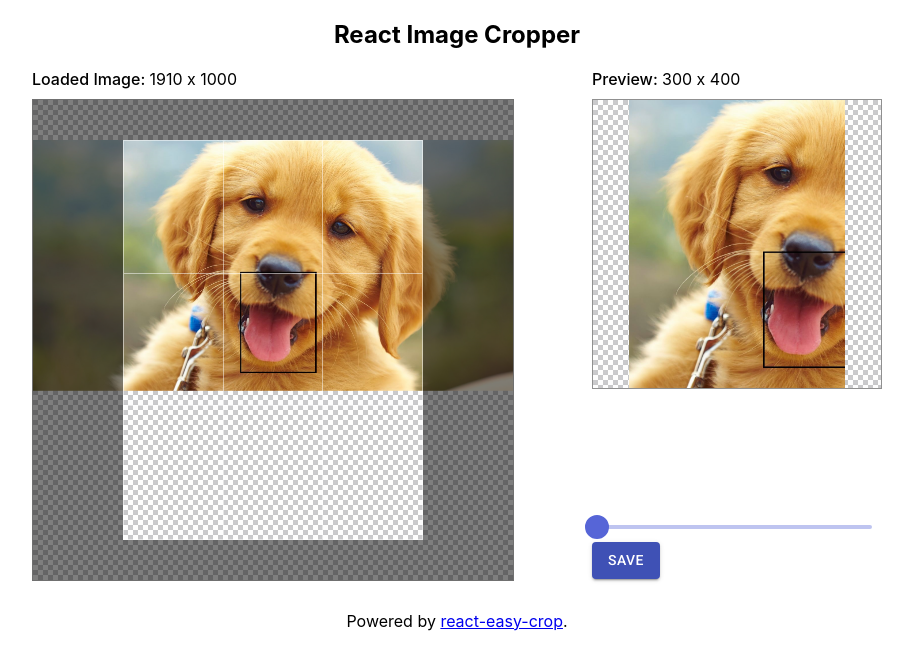
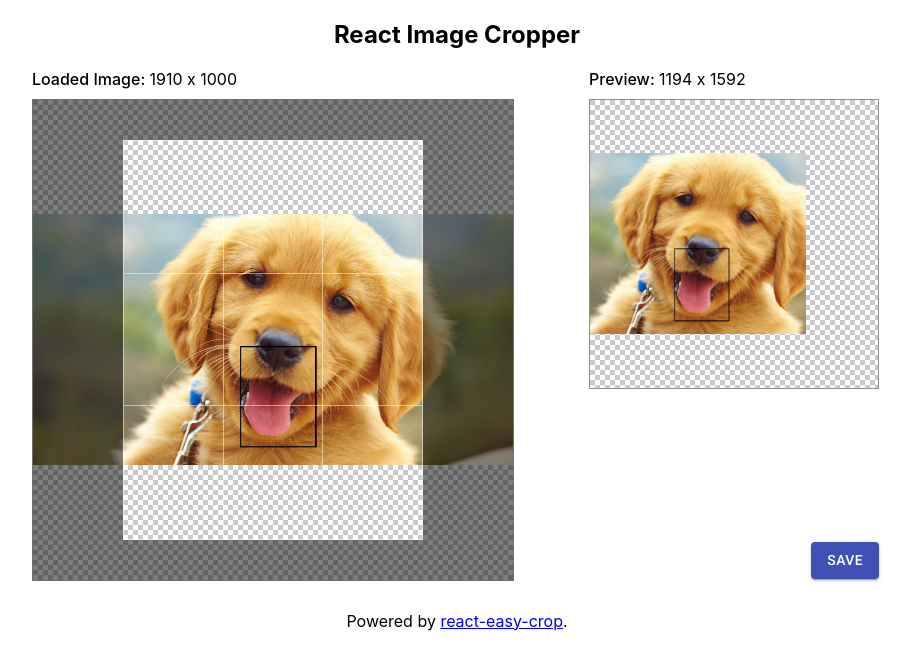
Before and after one commit to completejavascript/react-image-cropper, a React (Create React App) app: page / in a window 1280 px wide. Shown: the top 670 px of the page, without its empty margins (183-1096 px from the left). Built offline with nearby package versions, Linux system fonts and the light colour scheme.

Commit message:
Implement preview image with background position

```diff
--- a/src/App.js
+++ b/src/App.js
@@ -4,6 +4,7 @@ import { downloadBase64Image } from './utils/ImageHandler';
 import './App.scss';
 
 const imgURL = 'images/dog_1910x1000_test.jpeg';
+// const imgURL = 'images/dog_1000x1910_test.jpeg';
 // const imgURL = 'images/wall_paper_400x400.jpg';
 // const imgURL = 'images/apple-icon-144x144.png';
 // const imgURL = 'https://img.huffingtonpost.com/asset/5ab4d4ac2000007d06eb2c56.jpeg?cache=sih0jwle4e&ops=1910_1000';
--- a/src/components/ImageCrop/ImageCrop.js
+++ b/src/components/ImageCrop/ImageCrop.js
@@ -2,42 +2,11 @@ import React, { useState, useEffect } from 'react';
 import PropTypes from 'prop-types';
 import Cropper from 'react-easy-crop';
 import { Button } from '@material-ui/core';
-import { withStyles } from '@material-ui/core/styles';
-import Slider from '@material-ui/core/Slider';
 import { createImage, getCroppedImg } from '../../utils/ImageHandler';
 import './ImageCrop.scss';
 
 const LOADED_IMAGE_CONTAINER_SIZE = 480;
-const PREVIEW_CONTAINER_SIDE = 288;
-
-const PrettoSlider = withStyles({
-  root: {
-    color: '#5665d7',
-    height: 4,
-    width: '280px',
-    float: 'left',
-    marginLeft: '0px'
-  },
-  thumb: {
-    height: 24,
-    width: 24,
-    backgroundColor: 'currentColor',
-    border: '2px solid currentColor',
-    marginTop: -10,
-    marginLeft: -12,
-    '&:focus,&:hover,&$active': {
-      boxShadow: 'inherit'
-    }
-  },
-  track: {
-    height: 4,
-    borderRadius: 4
-  },
-  rail: {
-    height: 4,
-    borderRadius: 4
-  }
-})(Slider);
+const PREVIEW_CONTAINER_SIZE = 288;
 
 const Title = ({ text, width, height }) => (
   <div className="title-wrapper">
@@ -49,19 +18,61 @@ const Title = ({ text, width, height }) => (
   </div>
 );
 
+const PreviewImage = ({
+  largerPreviewSize,
+  croppedAreaPixels,
+  toWidth,
+  toHeight,
+  image
+}) => {
+  return (
+    <div
+      className="preview-background"
+      style={{
+        width: largerPreviewSize ? PREVIEW_CONTAINER_SIZE : toWidth,
+        height: largerPreviewSize ? PREVIEW_CONTAINER_SIZE : toHeight,
+        backgroundImage: `url('images/fake-transparent.png')`,
+        backgroundRepeat: 'repeat'
+      }}
+    >
+      {croppedAreaPixels && (
+        <div
+          className="image-preview"
+          style={{
+            backgroundImage: `url(${image})`,
+            width: croppedAreaPixels.width,
+            height: croppedAreaPixels.height,
+            backgroundPosition: `${-croppedAreaPixels.x}px ${-croppedAreaPixels.y}px`,
+            backgroundRepeat: 'no-repeat',
+            zoom: largerPreviewSize
+              ? PREVIEW_CONTAINER_SIZE /
+                Math.max(croppedAreaPixels.width, croppedAreaPixels.height)
+              : Math.min(
+                  toWidth / croppedAreaPixels.width,
+                  toHeight / croppedAreaPixels.height
+                )
+          }}
+        />
+      )}
+    </div>
+  );
+};
+
 const ImageCrop = props => {
   const { toWidth, toHeight, image, onCrop, minZoom, maxZoom } = props;
   const cropSize = {
     width: toWidth,
     height: toHeight
   };
+  const largerPreviewSize =
+    toWidth > PREVIEW_CONTAINER_SIZE || toHeight > PREVIEW_CONTAINER_SIZE;
+  let adaptZoomBase = 1;
 
   const [crop, setCrop] = useState({ x: 0, y: 0 });
   const [zoom, setZoom] = useState(1);
   const [rotation] = useState(0);
   const [aspect] = useState(toWidth / toHeight);
   const [loadedSize, setLoadedSize] = useState({ width: 0, height: 0 });
-  const [croppedImage, setCroppedImage] = useState(null);
   const [croppedAreaPixels, setCroppedAreaPixels] = useState(null);
 
   const onImageLoaded = imageSize => {
@@ -74,32 +85,34 @@ const ImageCrop = props => {
       );
     }
 
-    if (imageSize.naturalWidth > LOADED_IMAGE_CONTAINER_SIZE) {
-      setZoom(imageSize.naturalWidth / LOADED_IMAGE_CONTAINER_SIZE);
+    adaptZoomBase = Math.max(
+      imageSize.naturalWidth / LOADED_IMAGE_CONTAINER_SIZE,
+      imageSize.naturalHeight / LOADED_IMAGE_CONTAINER_SIZE
+    );
+
+    if (adaptZoomBase > 1) {
+      setZoom(adaptZoomBase);
+    } else {
+      adaptZoomBase = 1;
     }
   };
 
   const onCropComplete = (newCroppedArea, newCroppedAreaPixels) => {
-    console.log('onCropComplete', newCroppedArea, newCroppedArea);
-    if (!croppedAreaPixels) getCroppedImageToPreview(newCroppedAreaPixels);
+    console.log('onCropComplete', newCroppedArea, newCroppedAreaPixels, zoom);
     setCroppedAreaPixels(newCroppedAreaPixels);
   };
 
-  const onInteractionEnd = () => {
-    getCroppedImageToPreview();
-  };
-
-  const getCroppedImageToPreview = async currCroppedAreaPixels => {
-    const finalCroppedAreaPixels = currCroppedAreaPixels || croppedAreaPixels;
-
-    if (image && finalCroppedAreaPixels) {
+  const getCroppedImageToPreview = async () => {
+    if (image) {
       const croppedImage = await getCroppedImg(
         image,
-        finalCroppedAreaPixels,
+        croppedAreaPixels,
         rotation
       );
-      setCroppedImage(croppedImage);
+      return croppedImage;
     }
+
+    return null;
   };
 
   const getImageSize = async image => {
@@ -113,13 +126,9 @@ const ImageCrop = props => {
     }
   };
 
-  const handleZoomChange = (_, zoom) => {
-    console.log('zoom change', zoom);
-    setZoom(zoom);
-  };
-
-  const handleSave = () => {
+  const handleSave = async () => {
     if (onCrop) {
+      const croppedImage = await getCroppedImageToPreview();
       onCrop(croppedImage);
     }
   };
@@ -149,7 +158,7 @@ const ImageCrop = props => {
             onZoomChange={setZoom}
             onCropComplete={onCropComplete}
             onImageLoaded={onImageLoaded}
-            onInteractionEnd={onInteractionEnd}
+            restrictPosition={false}
             classes={{
               containerClassName: 'cropper-container',
               imageClassName: 'image',
@@ -160,49 +169,23 @@ const ImageCrop = props => {
       </div>
 
       <div className="preview">
-        <Title text="Preview" width={toWidth} height={toHeight} />
-        <div className="preview-container">
-          <div
-            className="preview-background"
-            style={{
-              width:
-                toWidth > PREVIEW_CONTAINER_SIDE ||
-                toHeight > PREVIEW_CONTAINER_SIDE
-                  ? PREVIEW_CONTAINER_SIDE
-                  : toWidth,
-              height:
-                toWidth > PREVIEW_CONTAINER_SIDE ||
-                toHeight > PREVIEW_CONTAINER_SIDE
-                  ? PREVIEW_CONTAINER_SIDE
-                  : toHeight,
-              backgroundImage: `url('images/fake-transparent.png')`,
-              backgroundRepeat: 'repeat'
-            }}
-          >
-            {croppedImage && (
-              <img
-                src={croppedImage}
-                alt="preview"
-                className="image-preview"
-                style={{
-                  width: '100%',
-                  height: '100%',
-                  objectFit: 'contain'
-                }}
+        {croppedAreaPixels && (
+          <Title
+            text="Preview"
+            width={croppedAreaPixels.width}
+            height={croppedAreaPixels.height}
           />
         )}
-          </div>
+        <div className="preview-container">
+          <PreviewImage
+            largerPreviewSize={largerPreviewSize}
+            croppedAreaPixels={croppedAreaPixels}
+            toWidth={toWidth}
+            toHeight={toHeight}
+            image={image}
+          />
           <div className="controls">
-            <div className="zoom-section">
-              <PrettoSlider
-                value={zoom}
-                min={minZoom}
-                max={maxZoom}
-                step={0.1}
-                aria-labelledby="Zoom"
-                onChange={handleZoomChange}
-              />
-            </div>
+            <div className="btn-save-wrapper">
               <Button
                 className="btn-save"
                 onClick={handleSave}
@@ -211,6 +194,7 @@ const ImageCrop = props => {
               >
                 Save
               </Button>
+            </div>
           </div>
         </div>
       </div>
@@ -229,7 +213,7 @@ ImageCrop.propTypes = {
 
 ImageCrop.defaultProps = {
   minZoom: 0.1,
-  maxZoom: 50
+  maxZoom: 25
 };
 
 export default ImageCrop;
--- a/src/components/ImageCrop/ImageCrop.scss
+++ b/src/components/ImageCrop/ImageCrop.scss
@@ -1,6 +1,6 @@
 .image-crop-wrapper {
   display: flex;
-  justify-content: space-between;
+  // justify-content: space-between;
   max-width: 850px;
   margin: 0 auto 30px;
   .title-wrapper {
@@ -19,6 +19,7 @@
     }
   }
   .preview {
+    margin-left: 75px;
     .preview-container {
       display: flex;
       flex-direction: column;
@@ -30,6 +31,11 @@
           margin-bottom: 10px;
         }
       }
+      .controls {
+        .btn-save-wrapper {
+          float: right;
+        }
+      }
     }
   }
 }
```
Also changed, not shown: public/images/dog_1000x1910_test.jpeg (added). Lines whose indentation alone changed are shown as unchanged.
